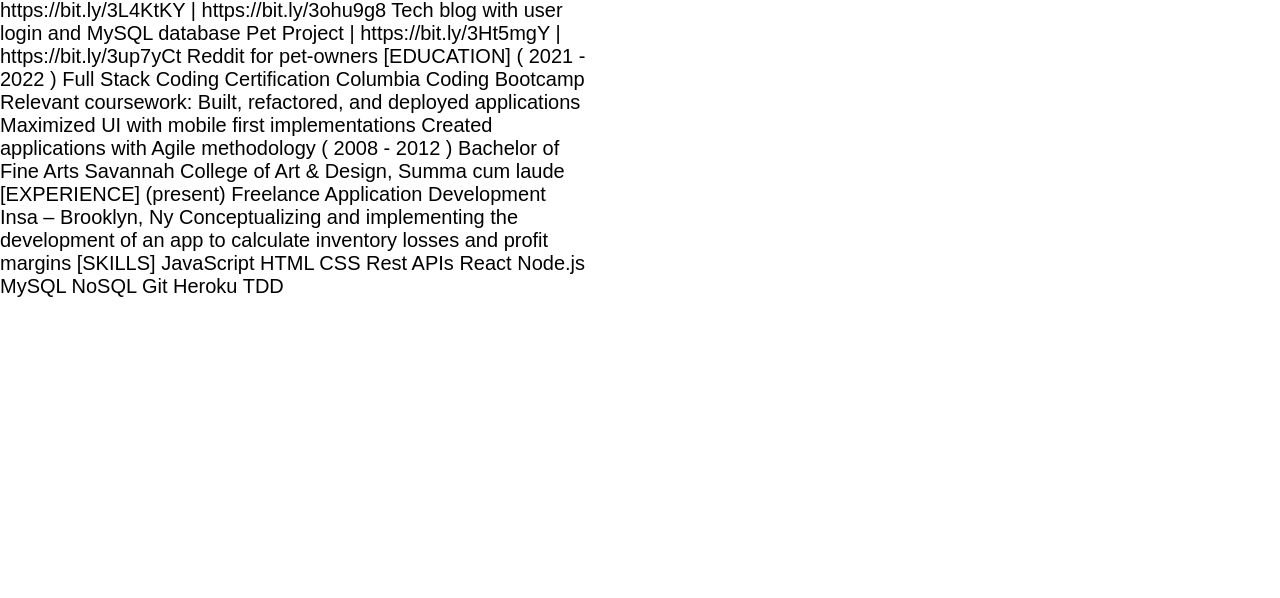
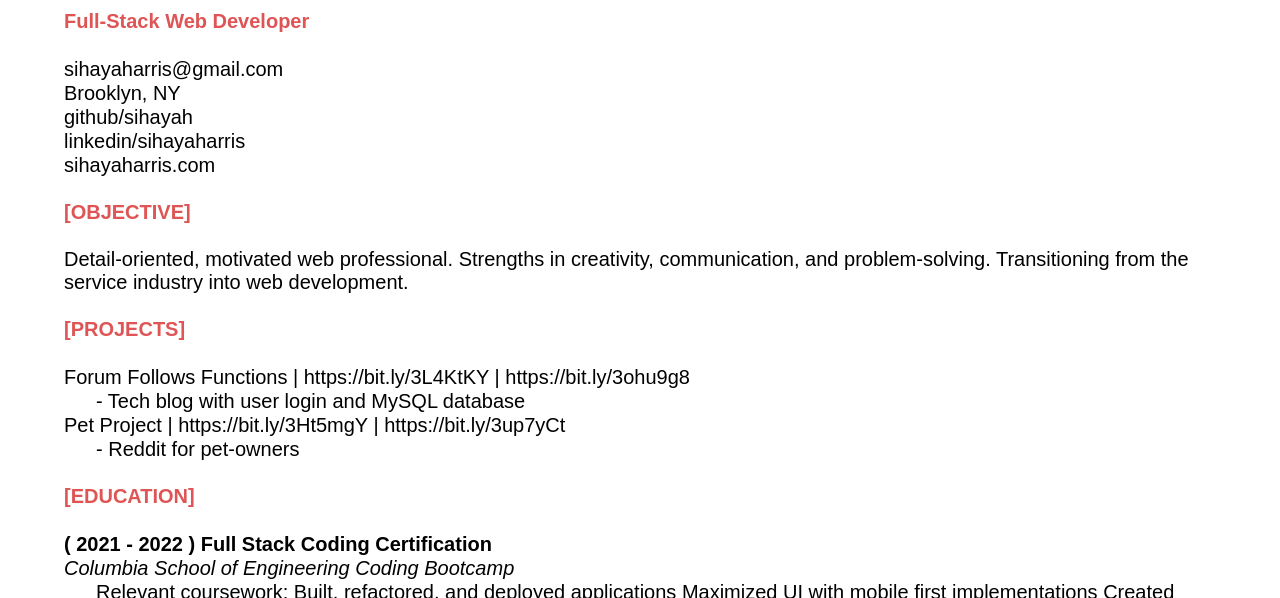
Before and after one commit to sihayah/web-dev-portfolio, a website: page resume.html in a window 1280 px wide. Shown: the part 724-1322 px from the top of the page. Before the commit the page ends 1062 px from the top, so only its background shows below. Drawn offline with Linux system fonts and the light colour scheme.

Commit message:
added styles to resume

```diff
--- a/assets/style.css
+++ b/assets/style.css
@@ -224,6 +224,58 @@
     display: none;
 }
 
+/* RESUME STYLES */
+
+.resume {
+    width: 90%;
+}
+
+#statement-h3 {
+    margin-bottom: 1vh;
+    text-align: center;
+}
+
+.statement {
+    margin-bottom: 6vh;
+    line-height: 1.25;
+}
+
+hr.rounded {
+    border-top: 5px solid var(--theme);
+    border-radius: 5px;
+    opacity: 50%;
+  }
+
+#resume-h2 {
+    margin-top: 6vh;
+    color: var(--theme);
+}
+
+.resume h3 {
+    margin: 4vh 0 3vh 0;
+    color: var(--theme-light);
+}
+
+#contact-info {
+    margin: 2vh 0 2vh 0;
+}
+h4 {
+    margin: 3vh 0 3vh 0;
+    color: var(--theme-light);
+}
+.resume ul {
+    line-height: 1.2;
+}
+.sub {
+    margin-left: 4vh;
+}
+.title {
+    font-weight: bold;
+}
+.institution {
+    font-style: italic;
+}
+
 /* MEDIA QUERY FOR SCREENS LESS 1500px */
 @media screen and (max-width: 1100px) {
     header {
--- a/resume.html
+++ b/resume.html
@@ -40,63 +40,76 @@
             </h1>
         </header>
 
-        <main>
-            <p>
+        <div class="main-wrapper">
+            <main class= "resume">
+                <h3 id="statement-h3"> Brand Statement </h3>
+                <p class="statement">
                     Full-stack-web developer supplemented by a background in art and design with a recent coding certification from Columbia School of Engineering. Ready to employ a newly acquired skillset in JavaScript, CSS, Node.js, MySQL, NoSQL, and React for the development of responsive applications with perceptive and accessible user interfaces. With meticulous acuity in development, I used my knowledge to close the gap between conceptualization and actualization in my most recent project. Employing Agile methodologies in a group of five burgeoning developers, I worked to create an application using a MySQL database to allow pet owners to share information on pet care, interact with, and vote on posts. I am looking forward to a continuance of this environment of collaboration with a capable and  effective team to create progressive web applications, and advancing my proficiencies along the way.
                 </p>
-            <p>
-                Sihaya Harris
 
-                Full-Stack Web Developer
+                <hr class="rounded">
 
-                sihayaharris@gmail.com
-                BROOKLYN, NY
-                github/sihayah
-                linkedin/sihayaharris
-                sihayaharris.com
+                <p id="resume">
+                    <h2 id="resume-h2">Sihaya Harris </h2>
 
-                [OBJECTIVE]
+                    <h3 class> Full-Stack Web Developer</h3>
+                    <ul id="contact-info">
+                        <li>sihayaharris@gmail.com
+                        <li>Brooklyn, NY
+                        <li>github/sihayah
+                        <li>linkedin/sihayaharris
+                        <li>sihayaharris.com
+                    </ul>
+
+                    <h4>[OBJECTIVE]</h4>
 
                     Detail-oriented, motivated web professional. Strengths in creativity, communication, and problem-solving. Transitioning from the service industry into web development.
 
-                [PROJECTS]
+                    <h4>[PROJECTS]</h4>
+                    <ul>
+                        <li>Forum Follows Functions | https://bit.ly/3L4KtKY | https://bit.ly/3ohu9g8</li>
+                        <li class="sub"> - Tech blog with user login and MySQL database </li>
+                        <li>Pet Project | https://bit.ly/3Ht5mgY | https://bit.ly/3up7yCt</li>
+                        <li class="sub"> - Reddit for pet-owners</li>
+                    </ul>
 
-                Forum Follows Functions | https://bit.ly/3L4KtKY | https://bit.ly/3ohu9g8
-                Tech blog with user login and MySQL database
-                Pet Project | https://bit.ly/3Ht5mgY | https://bit.ly/3up7yCt
-                Reddit for pet-owners
-
-                [EDUCATION]
-
-                ( 2021 - 2022 )  Full Stack Coding Certification
-                Columbia Coding Bootcamp
-                Relevant coursework:
+                    <h4>[EDUCATION]</h4>
+                    <ul>
+                        <li class= "title">( 2021 - 2022 )  Full Stack Coding Certification </li>
+                        <li class="institution"> Columbia School of Engineering Coding Bootcamp </li>
+                        <li class="sub">Relevant coursework:
                         Built, refactored, and deployed applications
                         Maximized UI with mobile first implementations
-                Created applications with Agile methodology
-                ( 2008 - 2012 ) Bachelor of Fine Arts
-                Savannah College of Art & Design, Summa cum laude
-                [EXPERIENCE]
-                (present) Freelance Application Development
-                Insa –  Brooklyn, Ny
-                Conceptualizing and implementing the development of an app to calculate inventory losses and profit margins
+                        Created applications with Agile methodology</li>
+                        <li class= "title">( 2008 - 2012 ) Bachelor of Fine Arts</li>
+                        <li class="institution">Savannah College of Art & Design, Summa cum laude</li>
+                    </ul>
+                    <h4>[EXPERIENCE]</h4>
+                    <ul>
+                        <li class= "title">(present) Freelance Application Development</li>
+                    <li class="institution"> Insa –  Brooklyn, Ny</li>
+                    <li class="sub">Conceptualizing and implementing the development of an app to calculate inventory losses and profit margins</li>
+                    </ul>
 
-                [SKILLS]
+                    <h4>[SKILLS]</h4>
 
-                JavaScript
-                HTML
-                CSS
-                Rest APIs
-                React
-                Node.js
-                MySQL
-                NoSQL
-                Git
-                Heroku
-                TDD
+                    <ul>
+                        <li>JavaScript</li>
+                    <li>HTML</li>
+                    <li>CSS</li>
+                    <li>Rest APIs</li>
+                    <li>Node.js</li>
+                    <li>MySQL</li>
+                    <li>NoSQL</li>
+                    <li>React</li>
+                    <li>Git</li>
+                    <li>Heroku</li>
+                    <li>TDD</li>
+                   </ul>
 
                 </p>
             </main>
+        </div>
 
             <!-- Navigation -->
 
```
Lines whose indentation alone changed are shown as unchanged.
